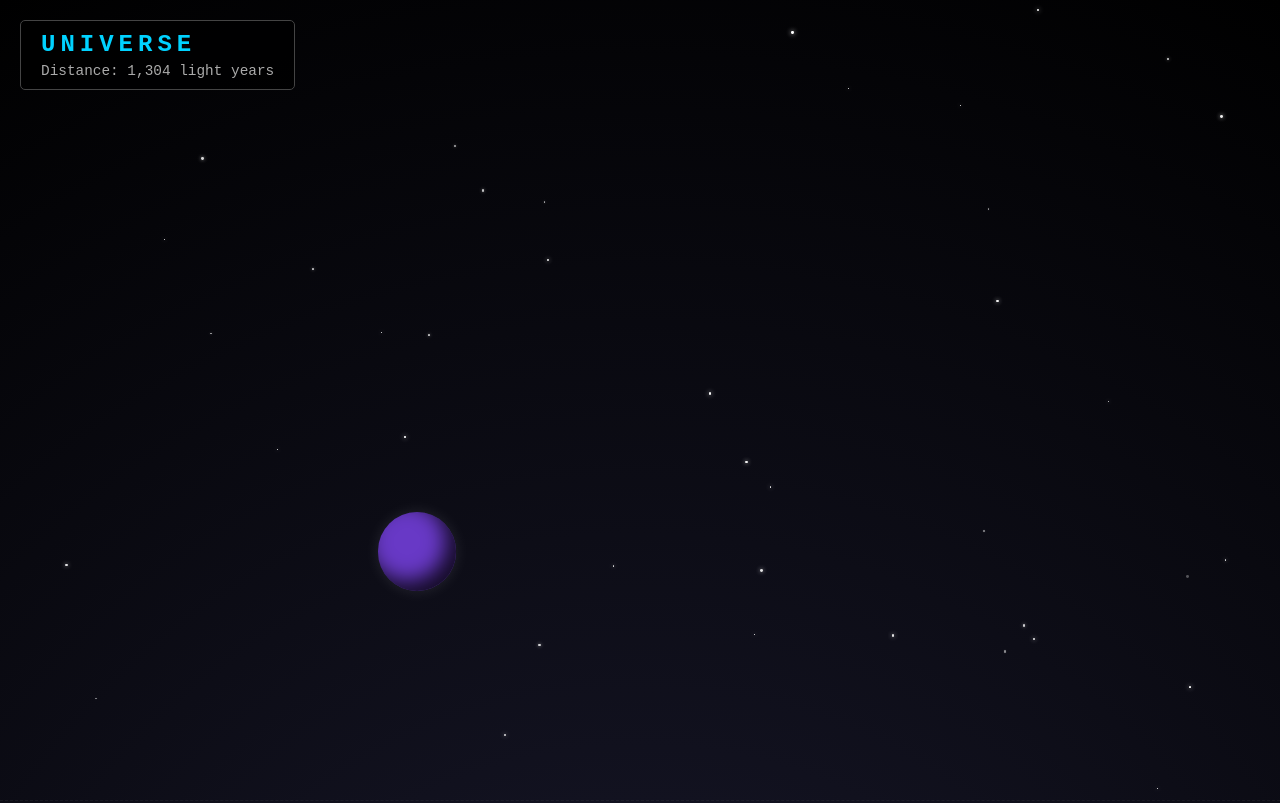
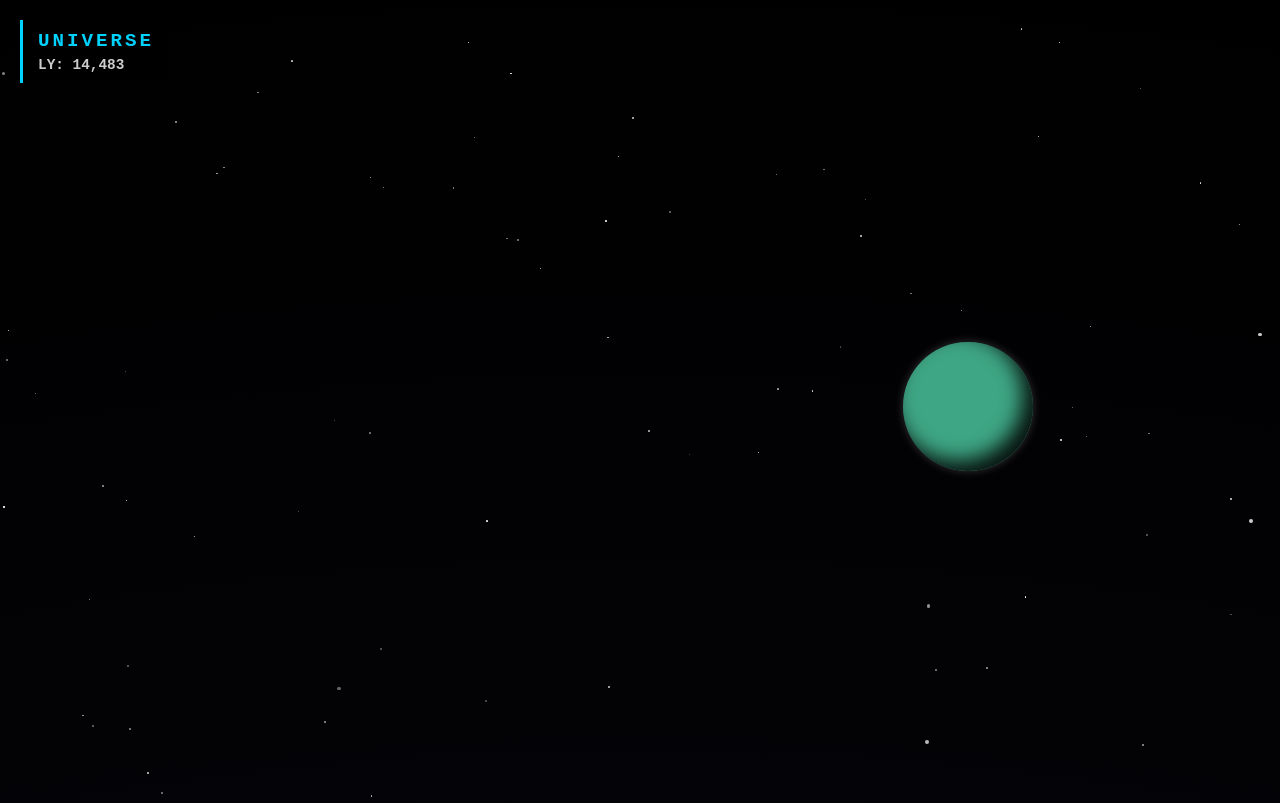
Before and after one commit to kubok758/UNIVERSE, a plain HTML site: page index.html in a window 1280 px wide. Shown: the top 803 px of the page. Drawn offline with Linux system fonts and the light colour scheme.

Commit message:
Update index.html

```diff
--- a/index.html
+++ b/index.html
@@ -3,49 +3,47 @@
 <head>
     <meta charset="UTF-8">
     <meta name="viewport" content="width=device-width, initial-scale=1.0">
-    <title>UNIVERSE</title>
+    <title>UNIVERSE: INFINITE</title>
     <style>
-        /* --- СТИЛИ КОСМОСА --- */
         body {
             margin: 0;
-            background-color: #000005; /* Почти черный */
-            background-image:
-                radial-gradient(circle at 50% 50%, #1a1a2e 0%, #000000 100%);
+            background-color: #000005;
+            /* Глубокий космос */
+            background-image: radial-gradient(circle at 50% 50%, #111122 0%, #000000 100%);
             color: white;
             font-family: 'Courier New', Courier, monospace;
-            overflow-x: hidden; /* Убираем горизонтальный скролл */
+            overflow-x: hidden;
         }
 
-        /* Фиксированный интерфейс */
+        /* HUD (Интерфейс) */
         .hud {
             position: fixed;
             top: 20px;
             left: 20px;
             z-index: 100;
-            background: rgba(0, 0, 0, 0.7);
-            padding: 10px 20px;
-            border: 1px solid #444;
-            border-radius: 5px;
-            pointer-events: none; /* Чтобы можно было кликать сквозь */
+            background: rgba(0, 0, 0, 0.6);
+            padding: 10px 15px;
+            border-left: 3px solid #00d2ff;
+            backdrop-filter: blur(2px);
+            pointer-events: none;
         }
 
-        h1 { margin: 0; font-size: 1.5rem; letter-spacing: 5px; text-transform: uppercase; color: #00d2ff; }
-        p.distance { margin: 5px 0 0; color: #aaa; font-size: 0.9rem; }
+        h1 { margin: 0; font-size: 1.2rem; letter-spacing: 3px; color: #00d2ff; }
+        p.distance { margin: 5px 0 0; color: #ccc; font-size: 0.9rem; font-weight: bold; }
 
-        /* Контейнер для всего контента */
+        /* Контейнер */
         .universe-container {
+            width: 100%;
             position: relative;
-            width: 100%;
-            /* Высота будет расти бесконечно */
         }
 
-        /* Сектор космоса (один блок подгрузки) */
+        /* Сектор стал меньше по высоте (70vh), чтобы их было больше на экране */
         .sector {
             position: relative;
             width: 100%;
-            height: 100vh; /* Высота одного экрана */
+            height: 70vh;
             overflow: hidden;
-            border-bottom: 1px dashed rgba(255, 255, 255, 0.05); /* Едва видная граница */
+            /* Границы убрали для цельности */
         }
 
         /* Звезды */
@@ -53,59 +51,36 @@
             position: absolute;
             background: white;
             border-radius: 50%;
-            opacity: 0.8;
-            animation: twinkle 3s infinite alternate;
+            opacity: 0.9;
         }
 
         /* Планеты */
         .planet {
             position: absolute;
             border-radius: 50%;
-            box-shadow: inset -10px -10px 20px rgba(0,0,0,0.8), 0 0 15px rgba(255,255,255,0.1);
-            display: flex;
-            align-items: center;
-            justify-content: center;
+            box-shadow: inset -10px -10px 20px rgba(0,0,0,0.9), 0 0 10px rgba(255,255,255,0.2);
+            transition: transform 0.2s;
             cursor: pointer;
-            transition: transform 0.3s;
-        }
-
-        .planet:hover {
-            transform: scale(1.1);
             z-index: 10;
         }
 
-        /* Подпись планеты */
-        .planet-label {
+        .planet:hover { transform: scale(1.15); }
+
+        /* Туманности (фоновые пятна для атмосферы) */
+        .nebula {
             position: absolute;
-            top: 110%;
-            background: rgba(0,0,0,0.8);
-            padding: 2px 8px;
-            border-radius: 4px;
-            font-size: 12px;
-            white-space: nowrap;
-            opacity: 0;
-            transition: opacity 0.3s;
-            pointer-events: none;
+            border-radius: 50%;
+            filter: blur(60px);
+            opacity: 0.15;
+            z-index: 0;
         }
 
-        .planet:hover .planet-label { opacity: 1; }
-
-        /* Лоадер внизу (сканер) */
-        .scanner {
+        /* Невидимый триггер внизу */
+        .trigger {
             height: 50px;
             width: 100%;
-            background: linear-gradient(to bottom, transparent, rgba(0, 210, 255, 0.1));
-            display: flex;
-            justify-content: center;
-            align-items: center;
-            color: #00d2ff;
-            font-size: 0.8rem;
+            /* background: red; включи для отладки, чтобы видеть где конец */
             opacity: 0;
-        }
-
-        @keyframes twinkle {
-            0% { opacity: 0.3; box-shadow: 0 0 0 transparent; }
-            100% { opacity: 1; box-shadow: 0 0 5px white; }
         }
 
     </style>
@@ -114,113 +89,113 @@
 
     <div class="hud">
         <h1>UNIVERSE</h1>
-        <p class="distance">Distance: <span id="distVal">0</span> light years</p>
+        <p class="distance">LY: <span id="distVal">0</span></p>
     </div>
 
     <div class="universe-container" id="universe">
         </div>
 
-    <div class="scanner" id="scanner">
-        SCANNING DEEP SPACE...
-    </div>
+    <div class="trigger" id="trigger"></div>
 
     <script>
         const universe = document.getElementById('universe');
-        const scanner = document.getElementById('scanner');
+        const trigger = document.getElementById('trigger');
         const distVal = document.getElementById('distVal');
 
-        let distance = 0; // Счетчик расстояния
-        const sectorHeight = window.innerHeight; // Высота одного сектора = высота экрана
+        let distance = 0;
 
-        // Генератор случайных чисел
-        function random(min, max) {
-            return Math.random() * (max - min) + min;
+        // Настройки генерации
+        const BATCH_SIZE = 5; // Сколько экранов грузить за раз (увеличил скорость)
+        const STAR_DENSITY = 60; // Количество звезд на сектор (стало больше)
+
+        function random(min, max) { return Math.random() * (max - min) + min; }
+
+        function randomColor() {
+            const hues = [0, 40, 210, 260, 160, 280];
+            return `hsl(${hues[Math.floor(Math.random() * hues.length)]}, ${random(40, 80)}%, ${random(30, 60)}%)`;
         }
 
-        // Генератор цвета планеты
-        function randomColor() {
-            const hues = [0, 30, 200, 260, 150]; // Красный, оранжевый, синий, фиолетовый, зеленый
-            const hue = hues[Math.floor(Math.random() * hues.length)];
-            return `hsl(${hue}, ${random(50, 90)}%, ${random(40, 60)}%)`;
-        }
-
-        // Генератор имени планеты
-        function generateName() {
-            const prefix = ['Kepler', 'Gliese', 'Pegasi', 'Andromeda', 'Orion', 'X-Æ'];
-            const suffix = ['-12', 'b', ' Prime', ' Alpha', '-X', 'IV'];
-            return prefix[Math.floor(Math.random() * prefix.length)] +
-                   suffix[Math.floor(Math.random() * suffix.length)];
-        }
-
-        // --- СОЗДАНИЕ СЕКТОРА КОСМОСА ---
         function createSector() {
             const sector = document.createElement('div');
             sector.classList.add('sector');
 
-            // 1. Создаем звезды (много маленьких)
-            const starCount = Math.floor(random(20, 50));
-            for (let i = 0; i < starCount; i++) {
+            // 1. Рисуем Звезды (разные размеры)
+            // Используем DocumentFragment для производительности
+            const fragment = document.createDocumentFragment();
+
+            for (let i = 0; i < STAR_DENSITY; i++) {
                 const star = document.createElement('div');
                 star.classList.add('star');
-                const size = random(1, 3);
+                // Делаем звезды разными: от крошечных точек до заметных светил
+                const size = Math.random() < 0.9 ? random(1, 2) : random(3, 4);
 
                 star.style.width = `${size}px`;
                 star.style.height = `${size}px`;
                 star.style.left = `${random(0, 100)}%`;
                 star.style.top = `${random(0, 100)}%`;
-                star.style.animationDuration = `${random(2, 5)}s`; // Разная скорость мерцания
+                // Разная прозрачность для глубины
+                star.style.opacity = random(0.3, 1);
 
-                sector.appendChild(star);
+                fragment.appendChild(star);
             }
 
-            // 2. Создаем планету (с шансом 40% на сектор)
-            if (Math.random() > 0.6) {
+            // 2. Рисуем Туманности (цветные пятна на фоне)
+            if (Math.random() > 0.5) {
+                const nebula = document.createElement('div');
+                nebula.classList.add('nebula');
+                nebula.style.width = `${random(200, 600)}px`;
+                nebula.style.height = `${random(200, 600)}px`;
+                nebula.style.left = `${random(-20, 80)}%`;
+                nebula.style.top = `${random(-20, 80)}%`;
+                nebula.style.background = randomColor();
+                fragment.appendChild(nebula);
+            }
+
+            // 3. Рисуем Планеты (шанс 30%)
+            if (Math.random() > 0.7) {
                 const planet = document.createElement('div');
                 planet.classList.add('planet');
-
-                const size = random(40, 120);
+                const size = random(50, 150);
                 planet.style.width = `${size}px`;
                 planet.style.height = `${size}px`;
-                planet.style.left = `${random(10, 80)}%`; // Чтобы не прилипали к краю
+                planet.style.left = `${random(10, 80)}%`;
                 planet.style.top = `${random(10, 80)}%`;
                 planet.style.background = randomColor();
-
-                // Добавляем название
-                const label = document.createElement('div');
-                label.classList.add('planet-label');
-                label.innerText = `Planet: ${generateName()}`;
-                planet.appendChild(label);
-
-                sector.appendChild(planet);
+                fragment.appendChild(planet);
             }
 
+            sector.appendChild(fragment);
             universe.appendChild(sector);
 
-            // Обновляем счетчик
-            distance += Math.floor(random(100, 500));
+            // Счетчик лет летит быстрее
+            distance += Math.floor(random(500, 1500));
+        }
+
+        // Функция загрузки "Пачки" секторов
+        function loadBatch() {
+            for(let i=0; i < BATCH_SIZE; i++) {
+                createSector();
+            }
             distVal.innerText = distance.toLocaleString();
         }
 
-        // --- БЕСКОНЕЧНЫЙ СКРОЛЛ ---
+        // Загружаем первую партию сразу
+        loadBatch();
+        loadBatch();
 
-        // Создаем первые 2 сектора сразу, чтобы было что листать
-        createSector();
-        createSector();
-
+        // --- УЛУЧШЕННЫЙ НАБЛЮДАТЕЛЬ ---
         const observer = new IntersectionObserver((entries) => {
             entries.forEach(entry => {
                 if (entry.isIntersecting) {
-                    // Сканер виден -> Генерируем новый космос
-                    scanner.style.opacity = '1';
-                    setTimeout(() => {
-                        createSector(); // Создать один сектор
-                        scanner.style.opacity = '0';
-                    }, 200); // Небольшая задержка для плавности
+                    loadBatch(); // Грузим сразу много и без задержек
                 }
             });
-        }, { threshold: 0.1 });
+        }, {
+            rootMargin: '400px', // Начинать грузить, когда до низа еще 400px (бесшовно)
+            threshold: 0
+        });
 
-        observer.observe(scanner);
+        observer.observe(trigger);
 
     </script>
 </body>
```
